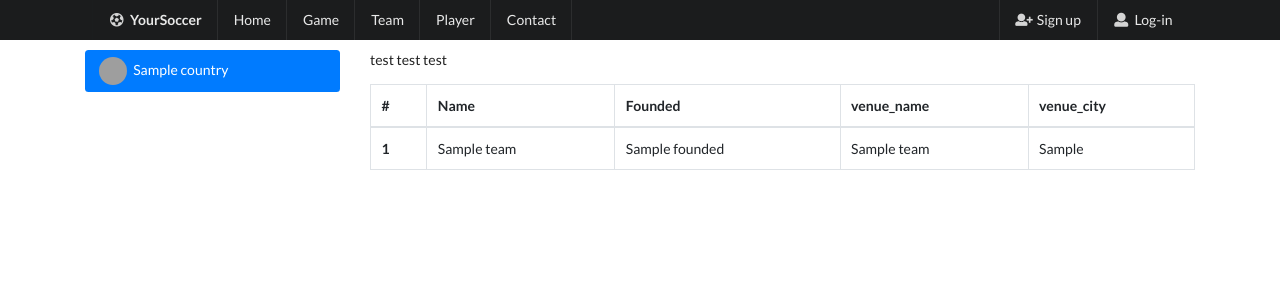
After one commit to rseligm2/411DatabaseProject, a Flask app: template src/templates/team_country.html in a window 1280 px wide. The commit adds this page. Shown: the top 300 px of the page. Run offline with Flask 2, Linux system fonts and the light colour scheme; the template is opened without the code that fills it: most values are stand-ins (such as "Sample title", 1, 10 or a date in 2020); parts of the project's set-up code (start-up, migrations or seed data) failed here and were passed over; some libraries are stand-ins or nearby versions; grey boxes are pictures that could not be loaded.

Commit message:
Add team and profile page

```diff
--- a/src/resources/user.py
+++ b/src/resources/user.py
@@ -27,14 +27,13 @@
     favorite_player: str
     team_flair: str
     #birthday: str
-    joined_date: str
+    #joined_date: str
     first_name: str
     last_name: str
     country: str
     comments: List[str]
     team_flair: Optional[str] = None
     favorite_player: Optional[str] = None
-
 
 
     @staticmethod
--- a/src/routes.py
+++ b/src/routes.py
@@ -20,11 +20,6 @@
 @app.route("/")
 def index():
     return render_template("index.html")
-
-
-# @app.route("/teams/<teams>")
-# def teams_page(teams):
-#     pass
 
 
 @app.route("/login", methods=["GET", "POST"])
@@ -119,16 +114,17 @@
     "team_flair": "Manchester City",
     "birthday": "1995/10/05",
     "joined_date": "2020/4/1",
-    "firstname": "Yuxuan",
-    "lastname": "Zhang",
+    "first_name": "Yuxuan",
+    "last_name": "Zhang",
     "country": "United State",
     "city": "Champaign",
     "state": "Illinois",
     "comments": ["hello, comment 1.", 'hello, comment 2.', 'hello, comment 3.', 'hello, comment 4.']
 }
 
-@app.route("/<username>/home", endpoint="profile")
-def user_home(username):
+
+@app.route("/<username_test>/home")
+def user_home(username_test):
     # TODO: ADD BACKEND FUNCTION TO FIND USER FROM THE DATABASE. NOW I JUST ADD ONE DICTIONARY TO THE WEBSITE
     # TODO: ADD SAVE TO CHANGE THE PROFILE DATA.
     return render_template("profile.html", user=ex_user)
--- a/src/templates/profile.html
+++ b/src/templates/profile.html
@@ -71,11 +71,11 @@
                                 <div class="form-row">
                                     <div class="form-group col-md-4">
                                         <label for="firstname">First Name</label>
-                                        <input type="text" class="form-control" id="firstname" value="{{ user.firstname }}">
+                                        <input type="text" class="form-control" id="firstname" value="{{ user.first_name }}">
                                     </div>
                                     <div class="form-group col-md-4">
                                         <label for="lastname">Last Name</label>
-                                        <input type="text" class="form-control" id="lastname" value="{{ user.lastname }}">
+                                        <input type="text" class="form-control" id="lastname" value="{{ user.last_name }}">
                                     </div>
                                 </div>
 
--- /dev/null
+++ b/src/templates/team_country.html
@@ -0,0 +1,28 @@
+{% extends "teams.html" %}
+
+{% block teams %}
+    <table class="table table-bordered">
+      <thead>
+        <tr>
+          <th scope="col">#</th>
+          <th scope="col">Name</th>
+          <th scope="col">Founded</th>
+          <th scope="col">venue_name</th>
+          <th scope="col">venue_city</th>
+        </tr>
+      </thead>
+      <tbody>
+      {% for t in team_country["api"]["teams"] %}
+        <tr>
+          <th scope="row">{{ loop.index }}</th>
+          <td>{{ t["name"] }}</td>
+          <td>{{ t["founded"] }}</td>
+          <td>{{ t["venue_name"] }}</td>
+          <td>{{ t["venue_city"] }}</td>
+        </tr>
+      {% endfor %}
+      </tbody>
+    </table>
+
+
+{% endblock %}
```
Also changed, not shown: 3 other files.
